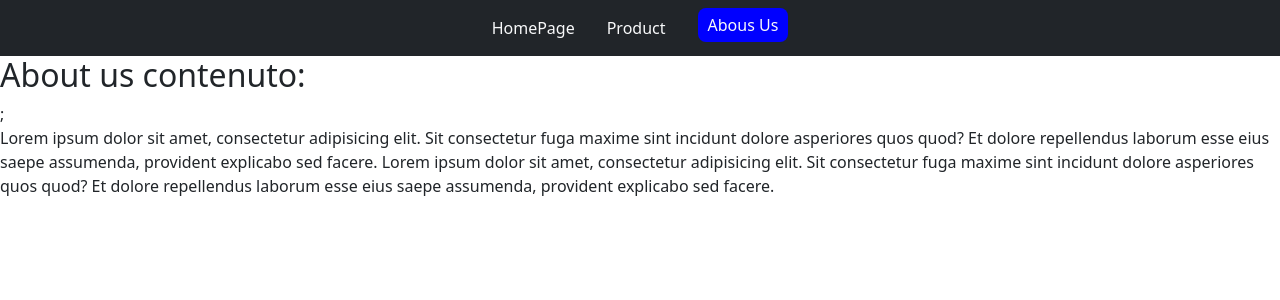
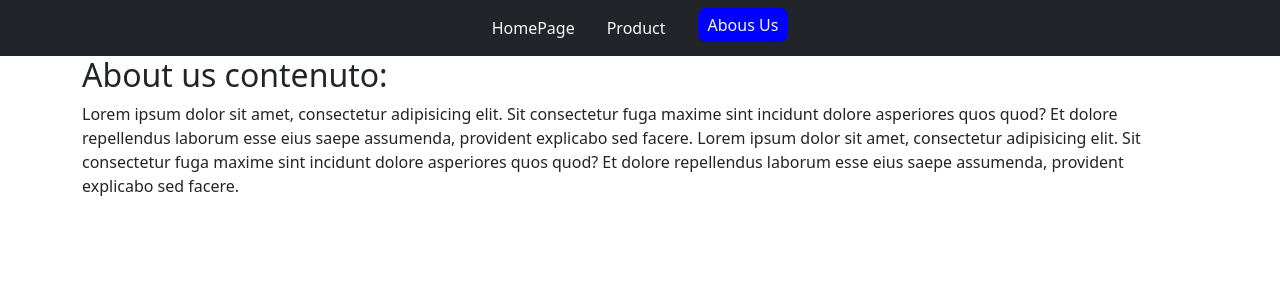
Before and after one commit to saverio-mandarano/react-router, a React (Vite) app: page /chisiamo in a window 1280 px wide. Shown: the top 300 px of the page. Built offline with nearby package versions, Linux system fonts and the light colour scheme.

Commit message:
fix alcuni spazi, e punteggiatura digitata per errore fuori da un tag

```diff
--- a/src/components/layouts/DefaultLayout.jsx
+++ b/src/components/layouts/DefaultLayout.jsx
@@ -6,11 +6,16 @@ import NavBar from "../NavBar";
 
 export default function DefaultLayout() {
   return (
-    <div>
+    <>
       <header>
         <NavBar />
       </header>
-      <Outlet />
-    </div>
+
+      <main>
+        <div className="container">
+          <Outlet />
+        </div>
+      </main>
+    </>
   );
 }
--- a/src/components/pages/AboutUs.jsx
+++ b/src/components/pages/AboutUs.jsx
@@ -4,7 +4,7 @@ function AboutUs() {
   return (
     <>
       {/* <NavBar /> */}
-      <h2>About us contenuto:</h2>;
+      <h2>About us contenuto:</h2>
       <p>
         Lorem ipsum dolor sit amet, consectetur adipisicing elit. Sit
         consectetur fuga maxime sint incidunt dolore asperiores quos quod? Et
--- a/src/components/pages/HomePage.jsx
+++ b/src/components/pages/HomePage.jsx
@@ -4,7 +4,7 @@ function HomePage() {
   return (
     <>
       {/* <NavBar /> */}
-      <h2>HomePages contenuto:</h2>;
+      <h2>HomePages contenuto:</h2>
       <p>
         Lorem ipsum dolor sit amet, consectetur adipisicing elit. Sit
         consectetur fuga maxime sint incidunt dolore asperiores quos quod? Et
--- a/src/components/pages/Product.jsx
+++ b/src/components/pages/Product.jsx
@@ -4,7 +4,7 @@ function Product() {
   return (
     <>
       {/* <NavBar /> */}
-      <h2>Product contenuto:</h2>;
+      <h2>Product contenuto:</h2>
       <p>
         Lorem ipsum dolor sit amet, consectetur adipisicing elit. Sit
         consectetur fuga maxime sint incidunt dolore asperiores quos quod? Et
```
